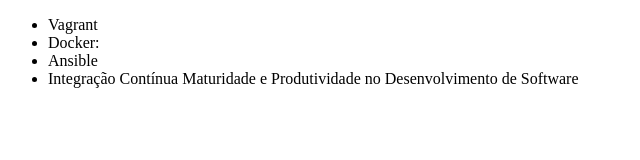
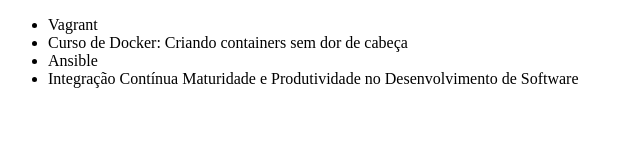
Before and after one commit to araujoalan001/alura-git, a plain HTML site: page index.html in a window 1280 px wide. Shown: the whole page, without its empty margins (0-640 px from the left). Drawn offline with Linux system fonts and the light colour scheme.

Commit message:
Atualizando nome do curso de Docker

```diff
--- a/index.html
+++ b/index.html
@@ -7,7 +7,7 @@
 <body>
     <ul>
         <li>Vagrant</li>
-        <li>Docker:</li>
+        <li>Curso de Docker: Criando containers sem dor de cabeça</li>
         <li>Ansible</li>
         <li>Integração Contínua Maturidade e Produtividade no Desenvolvimento de Software</li>
     </ul>
```
